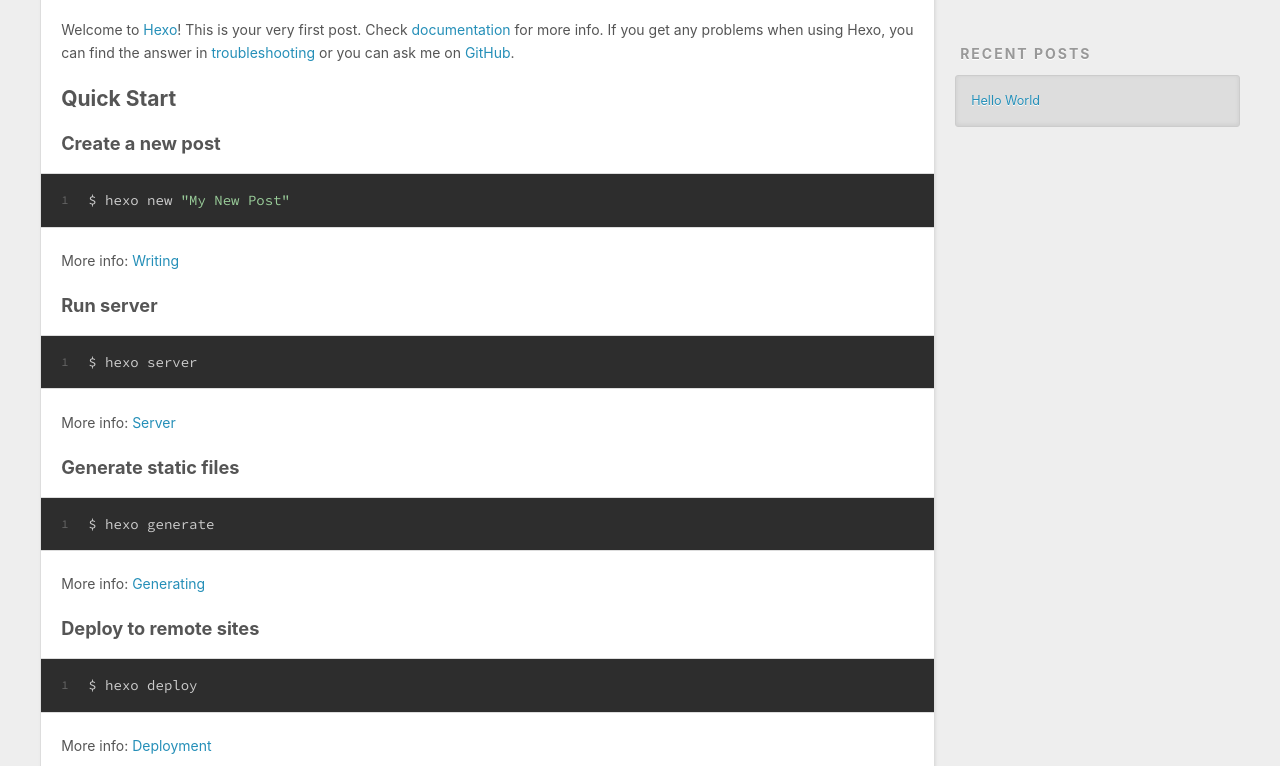
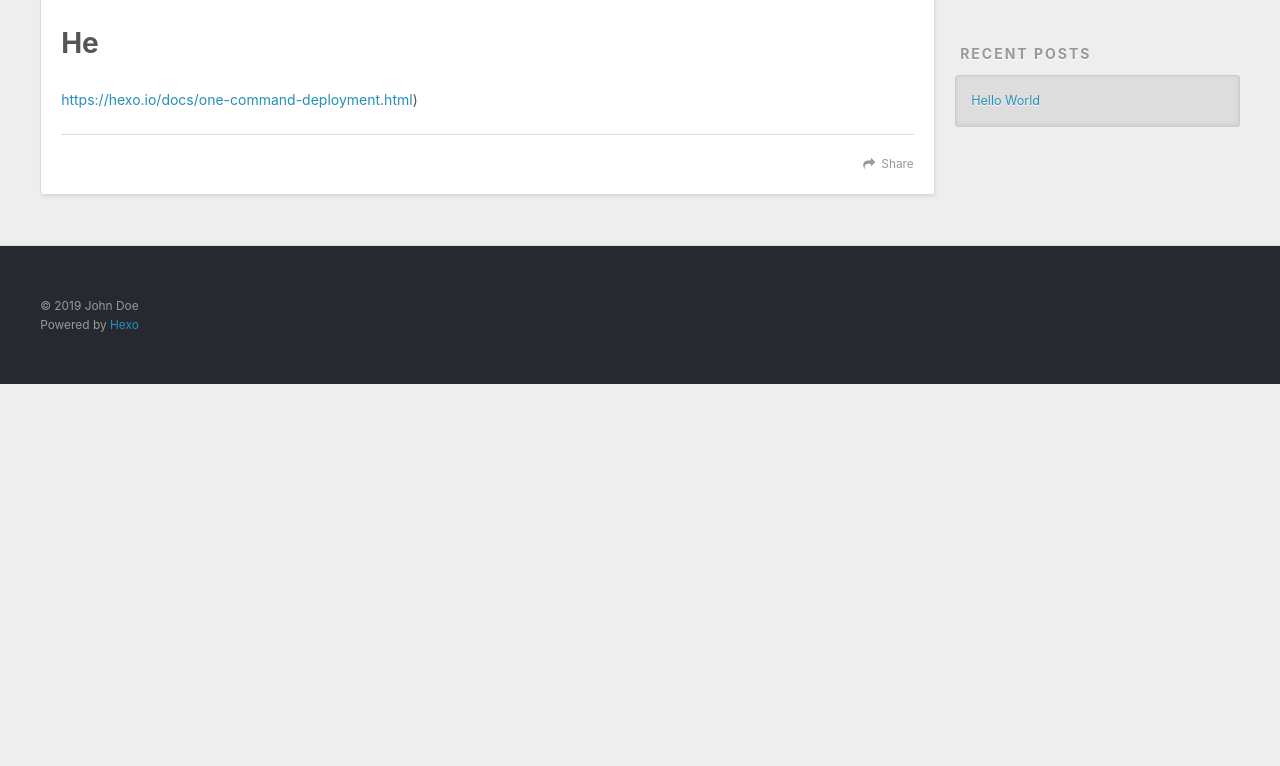
Before and after one commit to SevenPurs/SevenPurs.github.io, a plain HTML site: page 2019/11/02/hello-world/index.html in a window 1280 px wide. Shown: the part 434-1200 px from the top of the page. After the commit the page ends 818 px from the top, so only its background shows below. Drawn offline with nearby package versions, Linux system fonts and the light colour scheme.

Commit message:
Site updated: 2019-11-20 22:48:23

```diff
--- a/2019/11/02/hello-world/index.html
+++ b/2019/11/02/hello-world/index.html
@@ -7,14 +7,14 @@
 
   <title>Hello World | Hexo</title>
   <meta name="viewport" content="width=device-width, initial-scale=1, maximum-scale=1">
-  <meta name="description" content="Welcome to Hexo! This is your very first post. Check documentation for more info. If you get any problems when using Hexo, you can find the answer in troubleshooting or you can ask me on GitHub. Quick">
+  <meta name="description" content="Hehttps:&#x2F;&#x2F;hexo.io&#x2F;docs&#x2F;one-command-deployment.html)">
 <meta property="og:type" content="article">
 <meta property="og:title" content="Hello World">
 <meta property="og:url" content="http:&#x2F;&#x2F;yoursite.com&#x2F;2019&#x2F;11&#x2F;02&#x2F;hello-world&#x2F;index.html">
 <meta property="og:site_name" content="Hexo">
-<meta property="og:description" content="Welcome to Hexo! This is your very first post. Check documentation for more info. If you get any problems when using Hexo, you can find the answer in troubleshooting or you can ask me on GitHub. Quick">
+<meta property="og:description" content="Hehttps:&#x2F;&#x2F;hexo.io&#x2F;docs&#x2F;one-command-deployment.html)">
 <meta property="og:locale" content="en">
-<meta property="og:updated_time" content="2019-11-02T11:37:11.435Z">
+<meta property="og:updated_time" content="2019-11-20T14:47:30.029Z">
 <meta name="twitter:card" content="summary">
 
     <link rel="alternate" href="/atom.xml" title="Hexo" type="application/atom+xml">
@@ -84,19 +84,7 @@
 
     <div class="article-entry" itemprop="articleBody">
 
-        <p>Welcome to <a href="https://hexo.io/" target="_blank" rel="noopener">Hexo</a>! This is your very first post. Check <a href="https://hexo.io/docs/" target="_blank" rel="noopener">documentation</a> for more info. If you get any problems when using Hexo, you can find the answer in <a href="https://hexo.io/docs/troubleshooting.html" target="_blank" rel="noopener">troubleshooting</a> or you can ask me on <a href="https://github.com/hexojs/hexo/issues" target="_blank" rel="noopener">GitHub</a>.</p>
-<h2 id="Quick-Start"><a href="#Quick-Start" class="headerlink" title="Quick Start"></a>Quick Start</h2><h3 id="Create-a-new-post"><a href="#Create-a-new-post" class="headerlink" title="Create a new post"></a>Create a new post</h3><figure class="highlight bash"><table><tr><td class="gutter"><pre><span class="line">1</span><br></pre></td><td class="code"><pre><span class="line">$ hexo new <span class="string">"My New Post"</span></span><br></pre></td></tr></table></figure>
-
-<p>More info: <a href="https://hexo.io/docs/writing.html" target="_blank" rel="noopener">Writing</a></p>
-<h3 id="Run-server"><a href="#Run-server" class="headerlink" title="Run server"></a>Run server</h3><figure class="highlight bash"><table><tr><td class="gutter"><pre><span class="line">1</span><br></pre></td><td class="code"><pre><span class="line">$ hexo server</span><br></pre></td></tr></table></figure>
-
-<p>More info: <a href="https://hexo.io/docs/server.html" target="_blank" rel="noopener">Server</a></p>
-<h3 id="Generate-static-files"><a href="#Generate-static-files" class="headerlink" title="Generate static files"></a>Generate static files</h3><figure class="highlight bash"><table><tr><td class="gutter"><pre><span class="line">1</span><br></pre></td><td class="code"><pre><span class="line">$ hexo generate</span><br></pre></td></tr></table></figure>
-
-<p>More info: <a href="https://hexo.io/docs/generating.html" target="_blank" rel="noopener">Generating</a></p>
-<h3 id="Deploy-to-remote-sites"><a href="#Deploy-to-remote-sites" class="headerlink" title="Deploy to remote sites"></a>Deploy to remote sites</h3><figure class="highlight bash"><table><tr><td class="gutter"><pre><span class="line">1</span><br></pre></td><td class="code"><pre><span class="line">$ hexo deploy</span><br></pre></td></tr></table></figure>
-
-<p>More info: <a href="https://hexo.io/docs/one-command-deployment.html" target="_blank" rel="noopener">Deployment</a></p>
+        <h1 id="He"><a href="#He" class="headerlink" title="He"></a>He</h1><p><a href="https://hexo.io/docs/one-command-deployment.html" target="_blank" rel="noopener">https://hexo.io/docs/one-command-deployment.html</a>)</p>
 
 
     </div>
```
Also changed, not shown: index.html (+1 -13 lines).
